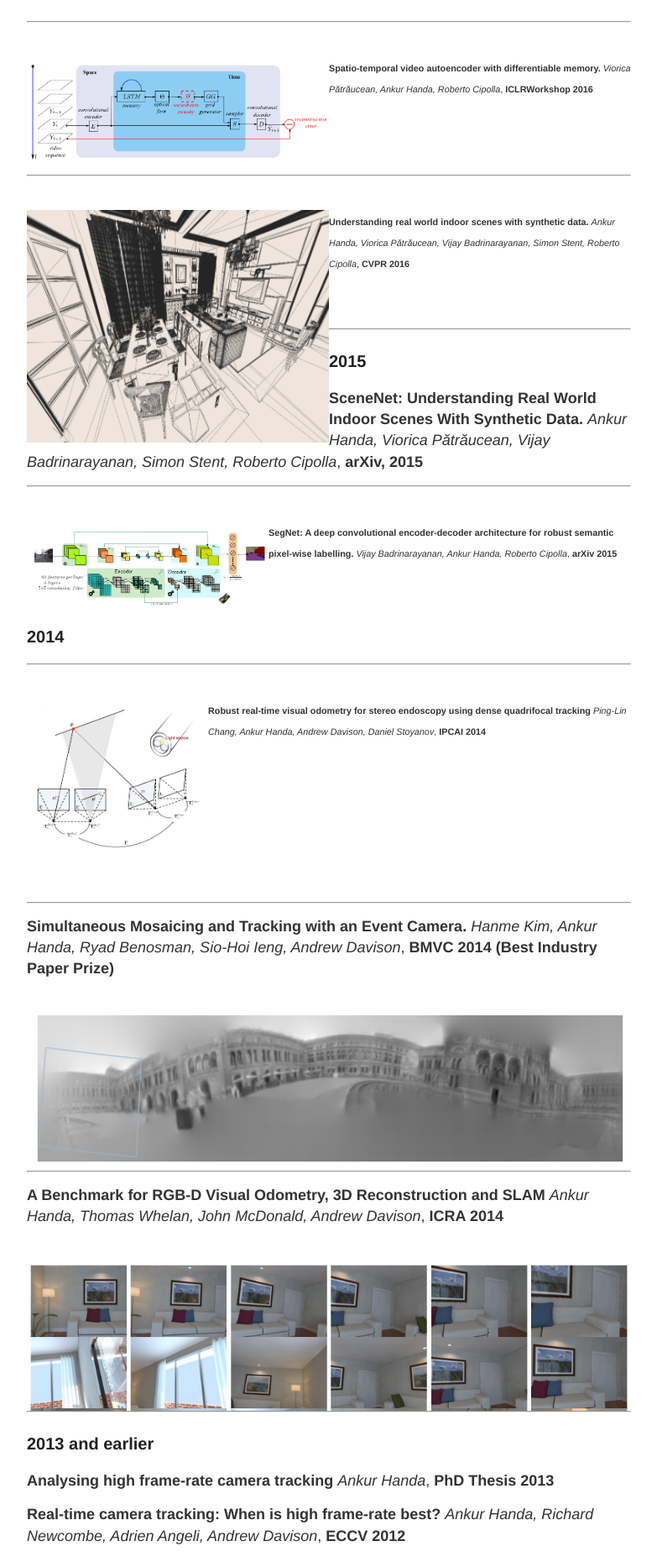
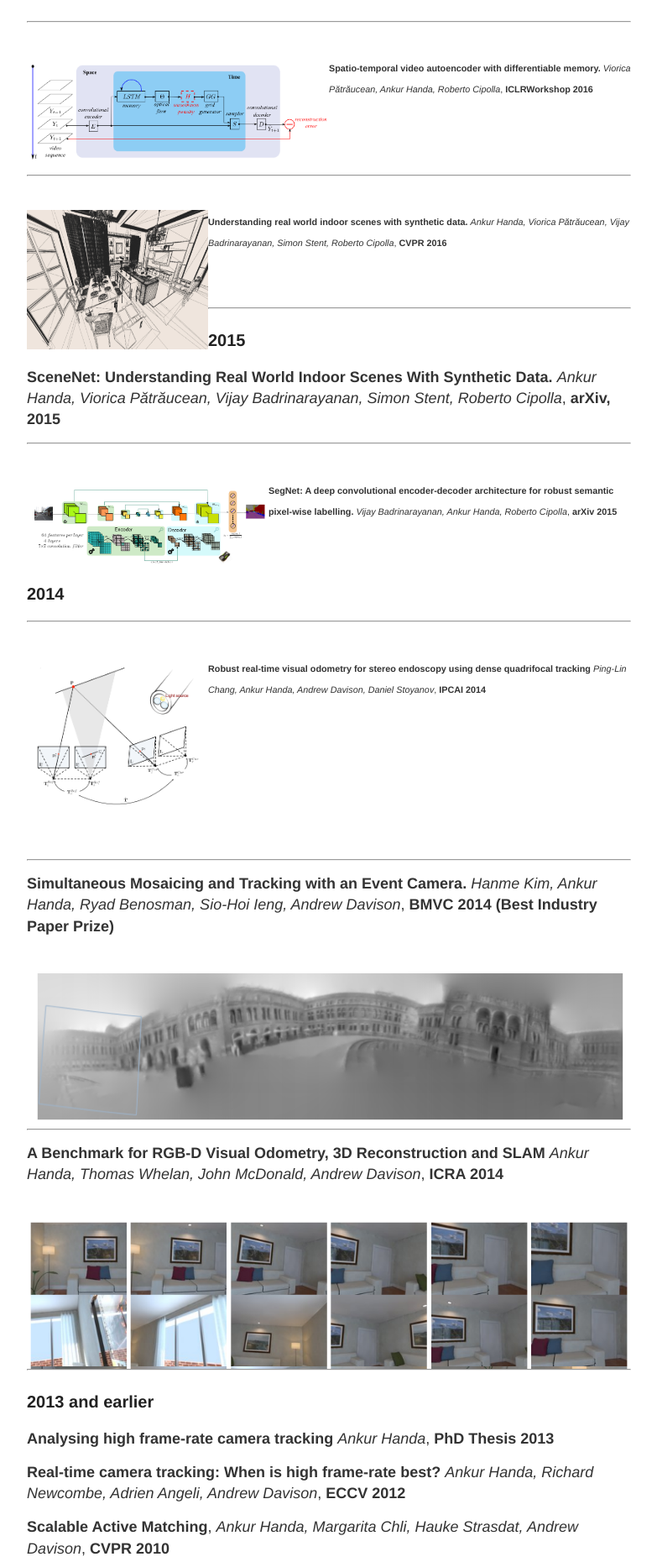
Before and after one commit to ankurhanda/ankurhanda.github.io, a Jekyll site: the page built from publications.md, in a window 1280 px wide. Shown: the part 2056-3916 px from the top of the page at 84% size, without its empty margins (248-1031 px from the left). Built offline with Jekyll 4.4.1, drawn with Linux system fonts in a browser that asks for light colours.

Commit message:
updating pubs and adding images
Signed-off-by: Ankur Handa <ahanda@nvidia.com>

```diff
--- a/publications.md
+++ b/publications.md
@@ -87,7 +87,7 @@ permalink: /publications/
 <hr>
 
 <br>
-<img align="left" src="/images/pubs/SceneNet.png" width="50%"> <span style="line-height: 0.5; font-size: 0.6em;">**Understanding real world indoor scenes with synthetic data.** _Ankur Handa, Viorica Pătrăucean, Vijay Badrinarayanan, Simon Stent, Roberto Cipolla_, **CVPR 2016**
+<img align="left" src="/images/pubs/SceneNet.png" width="30%"> <span style="line-height: 0.5; font-size: 0.6em;">**Understanding real world indoor scenes with synthetic data.** _Ankur Handa, Viorica Pătrăucean, Vijay Badrinarayanan, Simon Stent, Roberto Cipolla_, **CVPR 2016**
 <br>
 <br>
 <br>
```
